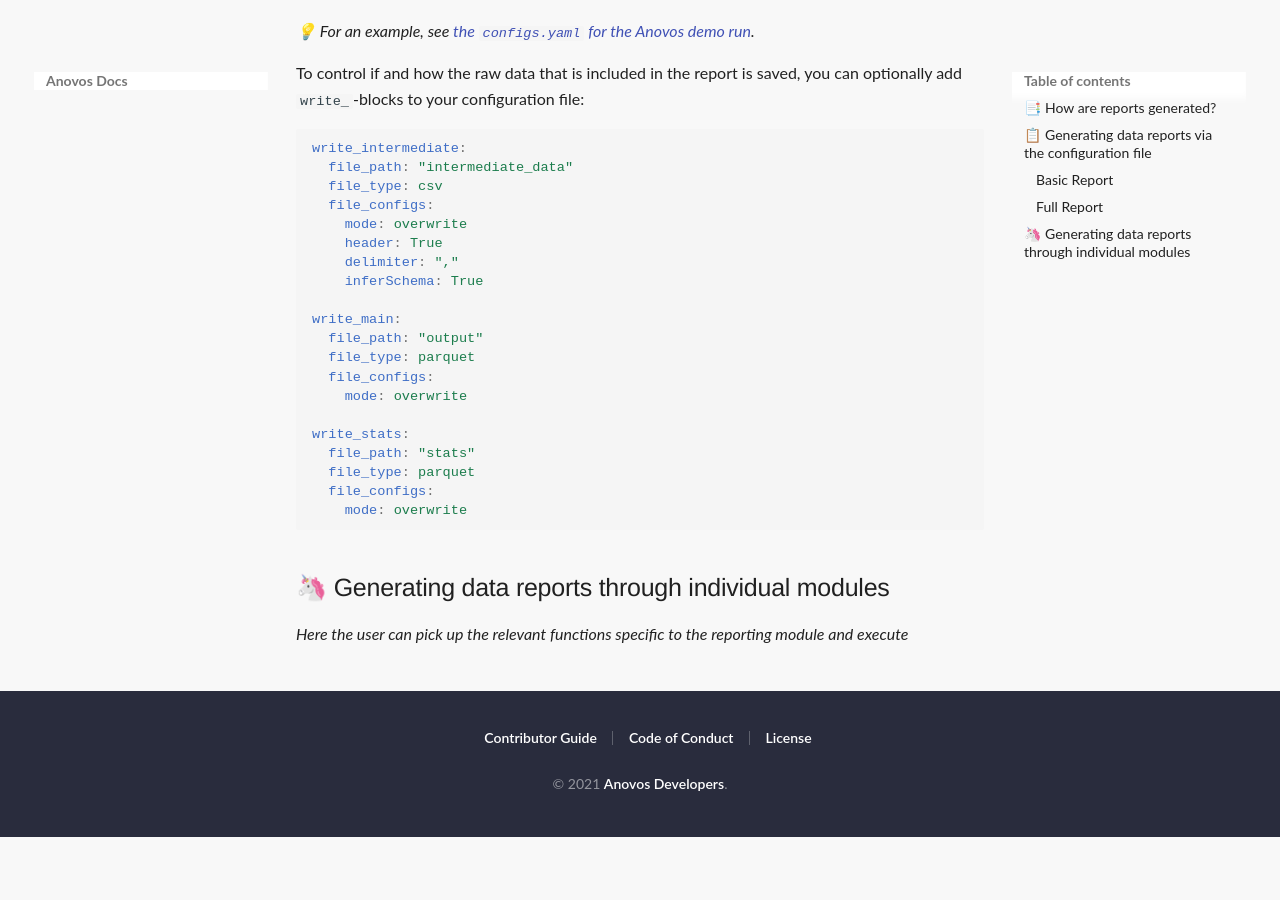
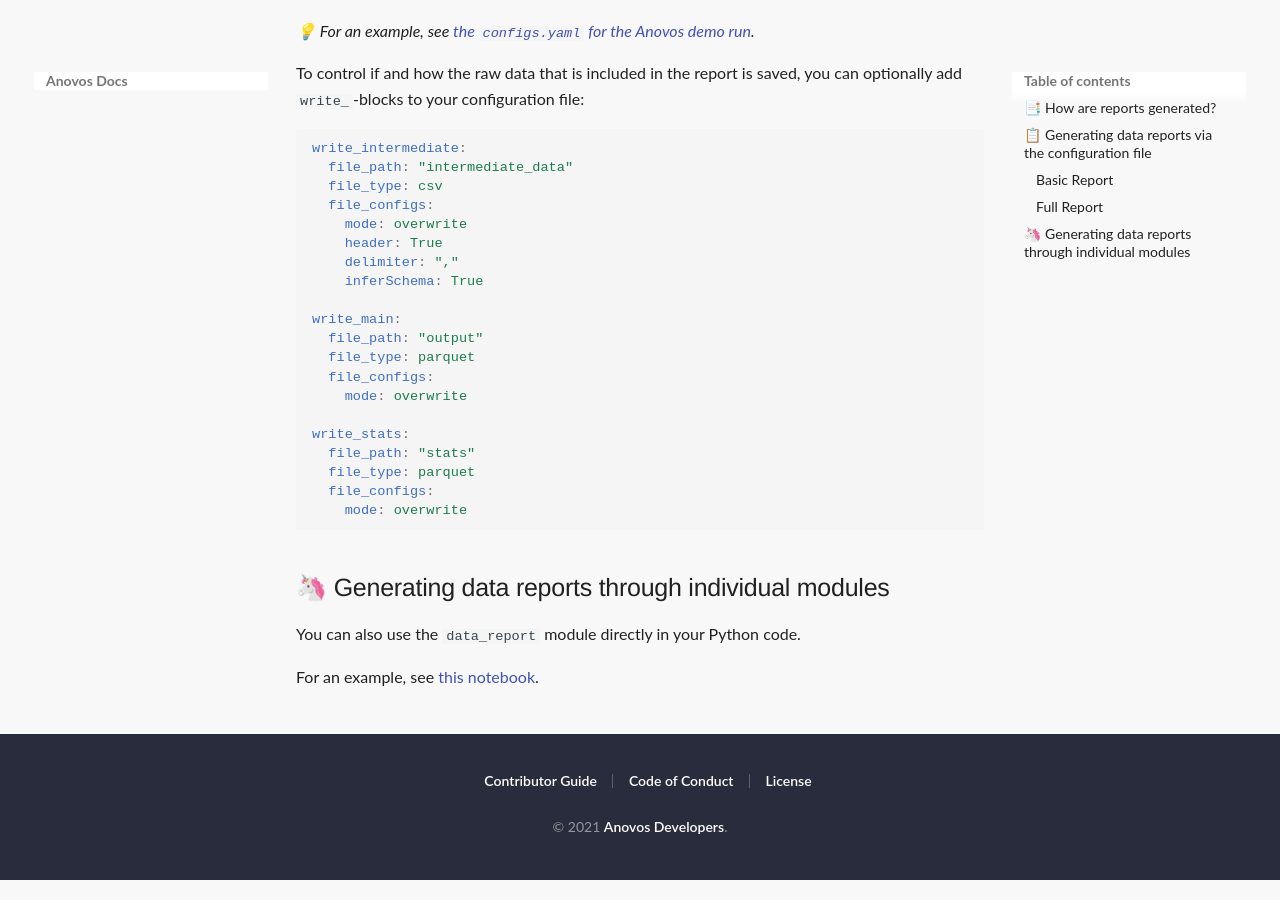
Before and after one commit to anovos/anovos-docs, an MkDocs documentation site: the page built from docs/using-anovos/data-reports/overview.md, in a window 1280 px wide and 900 px high, scrolled down 2486 px. Built offline with MkDocs 1.6.1 and Material for MkDocs 9.7.7, drawn with Linux system fonts in a browser that asks for light colours; before the commit the page ends 3343 px from its top, so only the background shows below that.

Commit message:
Add link to example notebook for report generation

```diff
--- a/docs/using-anovos/data-reports/overview.md
+++ b/docs/using-anovos/data-reports/overview.md
@@ -139,4 +139,6 @@ write_stats:
 
 ## 🦄 Generating data reports through individual modules
 
-*Here the user can pick up the relevant functions specific to the reporting module and execute*
+You can also use the `data_report` module directly in your Python code.
+
+For an example, see [this notebook](https://github.com/anovos/anovos/blob/main/examples/notebooks/data_report.ipynb).
```
